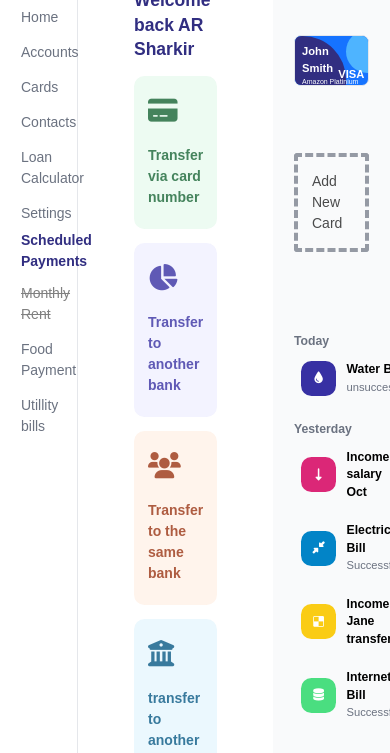
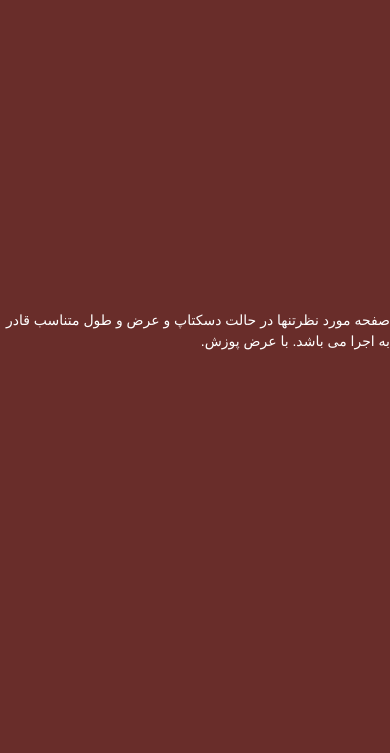
Before and after one commit to davidsh00/olith, a website: page index.html in a window 390 px wide. Shown: the part 91-844 px from the top of the page. Drawn offline with Linux system fonts and the light colour scheme.

Commit message:
solve responsive

```diff
--- a/index.html
+++ b/index.html
@@ -12,8 +12,12 @@
       referrerpolicy="no-referrer"
     />
     <link rel="stylesheet" href="styles.css" />
+
+
+
   </head>
   <body>
+
     <div class="flex h-screen max-h-screen overflow-hidden">
      <div class="w-[20%] border-r  pl-6 pt-8 ">
         <div class="flex flex-col h-full max-h-[500px] justify-between">
@@ -265,5 +269,56 @@
         </div>
       </div>
     </div>
+    <script>
+    function css(element,styles){
+      for(property in styles){
+        element.style[property]=styles[property]
+      }
+    }
+    const bodyWrapperStyles={
+      backgroundColor:'#692d2a',
+      position:'absolute',
+      width:window.innerWidth,
+      height:window.innerHeight,
+      top:0,
+      left:0,
+      zIndex:1000000,
+      display:'flex',
+      alignItems:'center',
+      justifyContent:'center',
+      direction:'rtl',
+      overFlow:'hidden'
+    }
+
+      const bodyWrapper=document.createElement('div')
+      const bodyWrapperChild=document.createElement('p')
+      bodyWrapperChild.innerText='صفحه مورد نظرتنها در حالت دسکتاپ و عرض و طول متناسب قادر به اجرا می باشد. با عرض پوزش.'
+     bodyWrapperChild.classList='text-white'
+      bodyWrapper.appendChild(bodyWrapperChild)
+      bodyWrapper.id='bodyWrapper'
+      css(bodyWrapper,bodyWrapperStyles)
+      window.addEventListener('resize',()=>{
+        bodyWrapper.style.width=window.innerWidth
+        bodyWrapper.style.height=window.innerHeight
+        outOfReach()
+      })
+
+      outOfReach()
+      function outOfReach(){
+
+        const elem=document.getElementById('bodyWrapper')
+        if(window.innerHeight>=600&&window.innerWidth>=768){
+          if(document.getElementById('bodyWrapper')){
+
+            document.body.removeChild(bodyWrapper)
+          }
+
+        }else{
+          document.body.prepend(bodyWrapper)
+          }
+
+      }
+
+      </script>
   </body>
 </html>
--- a/main.css
+++ b/main.css
@@ -19,6 +19,9 @@
 :root{
     font-family: sans-serif;
     font-size: 14px;
+}
+body{
+    overflow: hidden;
 }
 @keyframes logo-anim {
     0%{transform: rotate(0);}
```
Also changed, not shown: styles.css.
